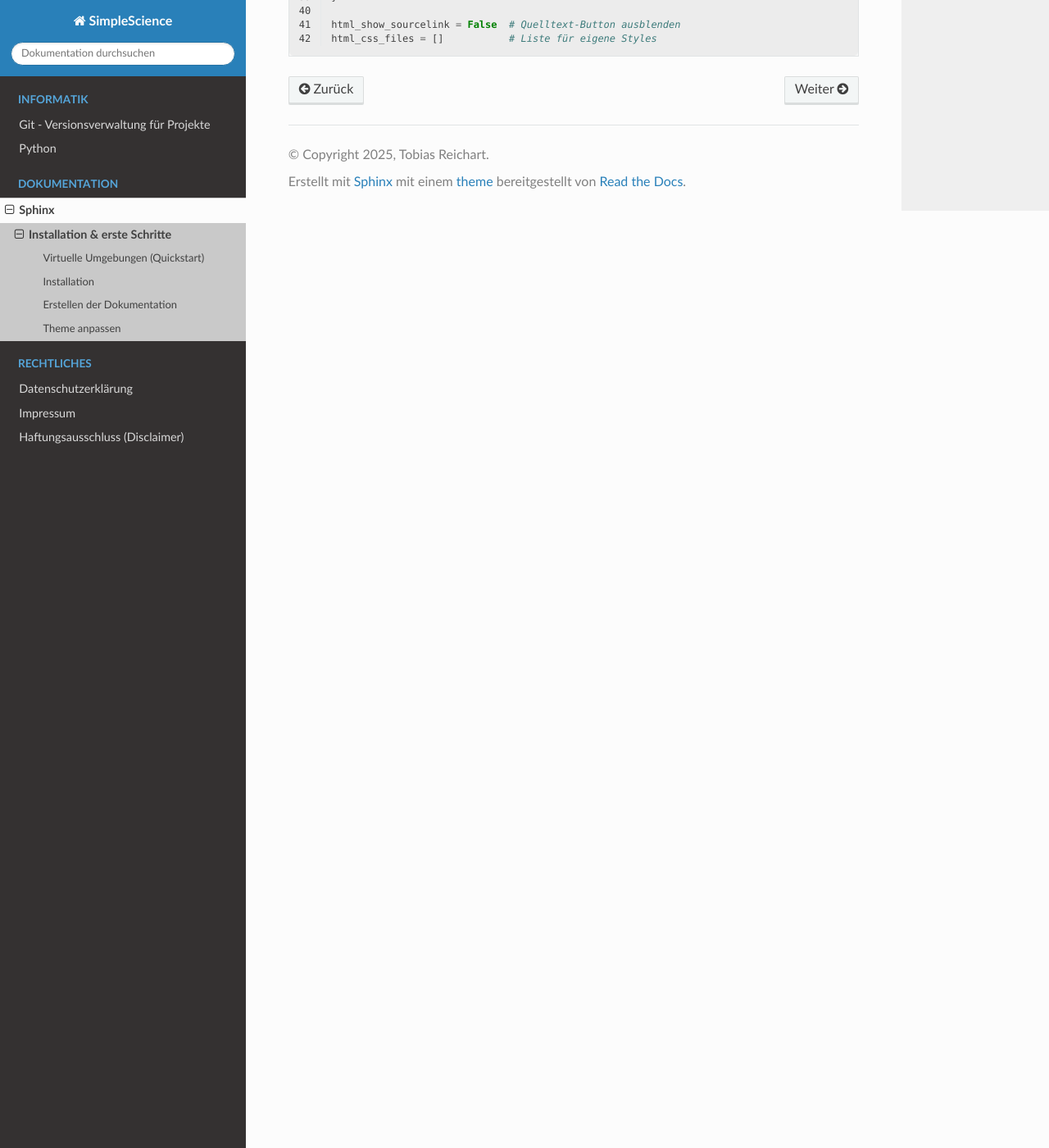
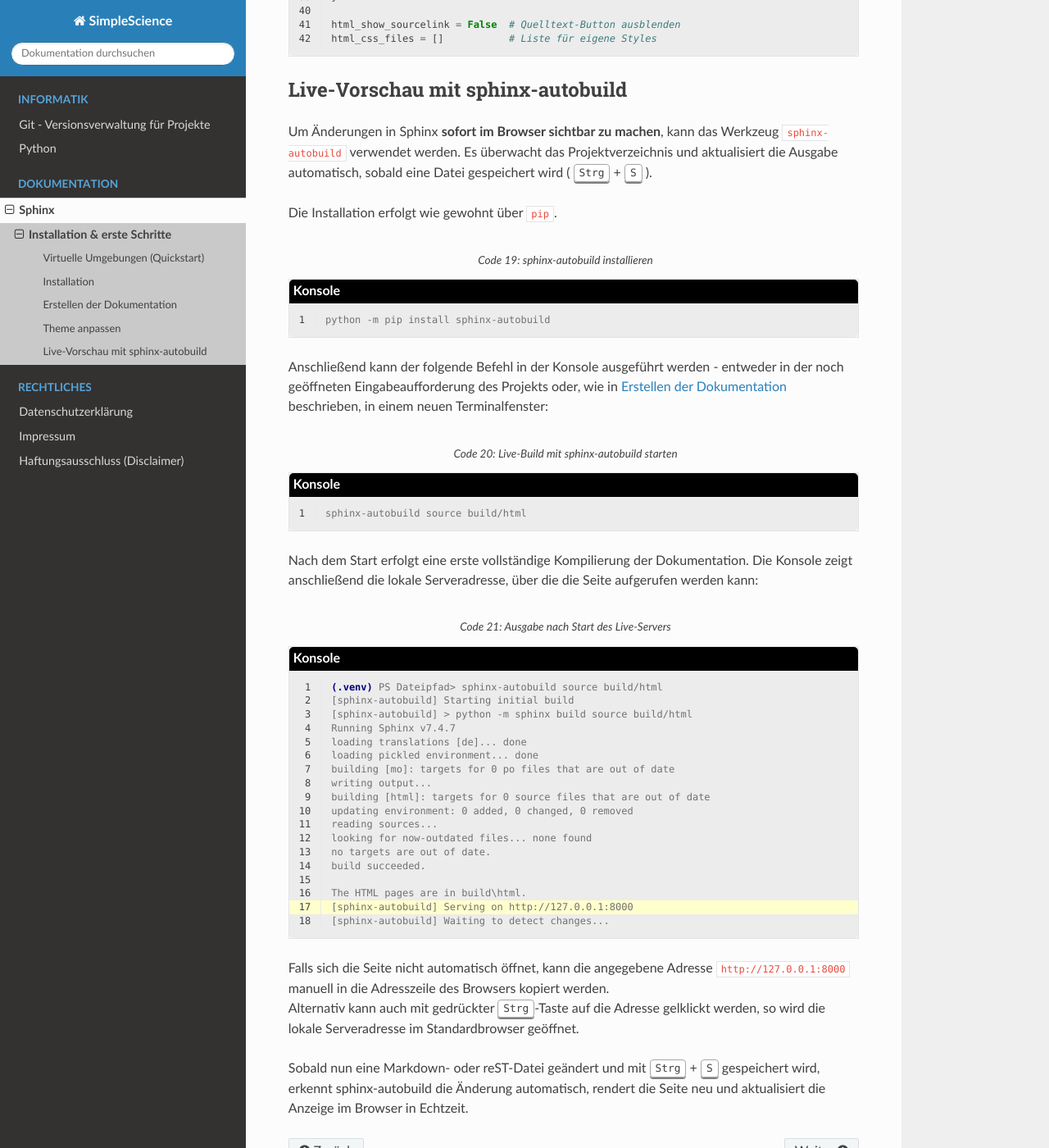
Before and after one commit to TobiasReichart/SimpleScience, a Sphinx documentation site: the page built from source/sphinx/section/installation.md, in a window 1280 px wide and 1400 px high, scrolled down 7583 px. Shown: the whole window at 82% size. Built offline with Sphinx 7.4.7 and the Read the Docs theme 3.1.0, drawn with Linux system fonts in a browser that asks for light colours; some of the changed text lies outside the part shown.

Commit message:
Live-Vorschau mit sphinx-autobuild

````diff
--- a/source/sphinx/section/installation.md
+++ b/source/sphinx/section/installation.md
@@ -97,9 +97,10 @@ Am einfachsten gelingt das über den Python-Paketmanager `pip`. Führe dazu im T
 :caption: Installation von Sphinx
 :linenos:
 
-pip install sphinx
+python -m pip install sphinx
 ```
 
+(Erstellen der Dokumentation)=
 ## Erstellen der Dokumentation
 
 Die Erstellung eines neuen Sphinx-Projekts erfolgt direkt über die Kommandozeile.
@@ -236,7 +237,7 @@ Um das Theme zu installieren, kann wie bei der Sphinx-Installation der Python-Pa
 :caption: Read the Docs installieren
 :linenos:
 
-pip install sphinx-rtd-theme
+python -m pip install sphinx-rtd-theme
 ```
 
 Nach der Installation muss das Theme in der Konfigurationsdatei `conf.py` eingetragen werden. Diese Datei befindet sich im `source`-Verzeichnis des Projekts und enthält sämtliche Einstellungen der Dokumentation.
@@ -393,3 +394,53 @@ html_theme_options = {
 html_show_sourcelink = False  # Quelltext-Button ausblenden
 html_css_files = []           # Liste für eigene Styles
 ```
+
+## Live-Vorschau mit sphinx-autobuild
+
+Um Änderungen in Sphinx **sofort im Browser sichtbar zu machen**, kann das Werkzeug `sphinx-autobuild` verwendet werden.
+Es überwacht das Projektverzeichnis und aktualisiert die Ausgabe automatisch, sobald eine Datei gespeichert wird ( {kbd}`Strg` + {kbd}`S` ).
+
+Die Installation erfolgt wie gewohnt über `pip`.
+```{code-block} console
+:caption: sphinx-autobuild installieren
+:linenos:
+
+python -m pip install sphinx-autobuild
+```
+Anschließend kann der folgende Befehl in der Konsole ausgeführt werden - entweder in der noch geöffneten Eingabeaufforderung des Projekts oder, wie in {ref}`Erstellen der Dokumentation` beschrieben, in einem neuen Terminalfenster:
+```{code-block} console
+:caption: Live-Build mit sphinx-autobuild starten
+:linenos:
+
+sphinx-autobuild source build/html
+```
+Nach dem Start erfolgt eine erste vollständige Kompilierung der Dokumentation.
+Die Konsole zeigt anschließend die lokale Serveradresse, über die die Seite aufgerufen werden kann:
+```{code-block} console
+:caption: Ausgabe nach Start des Live-Servers
+:linenos:
+:emphasize-lines: 17
+
+(.venv) PS Dateipfad> sphinx-autobuild source build/html
+[sphinx-autobuild] Starting initial build
+[sphinx-autobuild] > python -m sphinx build source build/html
+Running Sphinx v7.4.7
+loading translations [de]... done
+loading pickled environment... done
+building [mo]: targets for 0 po files that are out of date
+writing output...
+building [html]: targets for 0 source files that are out of date
+updating environment: 0 added, 0 changed, 0 removed
+reading sources...
+looking for now-outdated files... none found
+no targets are out of date.
+build succeeded.
+
+The HTML pages are in build\html.
+[sphinx-autobuild] Serving on http://127.0.0.1:8000
+[sphinx-autobuild] Waiting to detect changes...
+```
+Falls sich die Seite nicht automatisch öffnet, kann die angegebene Adresse `http://127.0.0.1:8000` manuell in die Adresszeile des Browsers kopiert werden.<br>
+Alternativ kann auch mit gedrückter {kbd}`Strg`-Taste auf die Adresse gelklickt werden, so wird die lokale Serveradresse im Standardbrowser geöffnet.
+
+Sobald nun eine Markdown- oder reST-Datei geändert und mit {kbd}`Strg` + {kbd}`S` gespeichert wird, erkennt sphinx-autobuild die Änderung automatisch, rendert die Seite neu und aktualisiert die Anzeige im Browser in Echtzeit.
````
